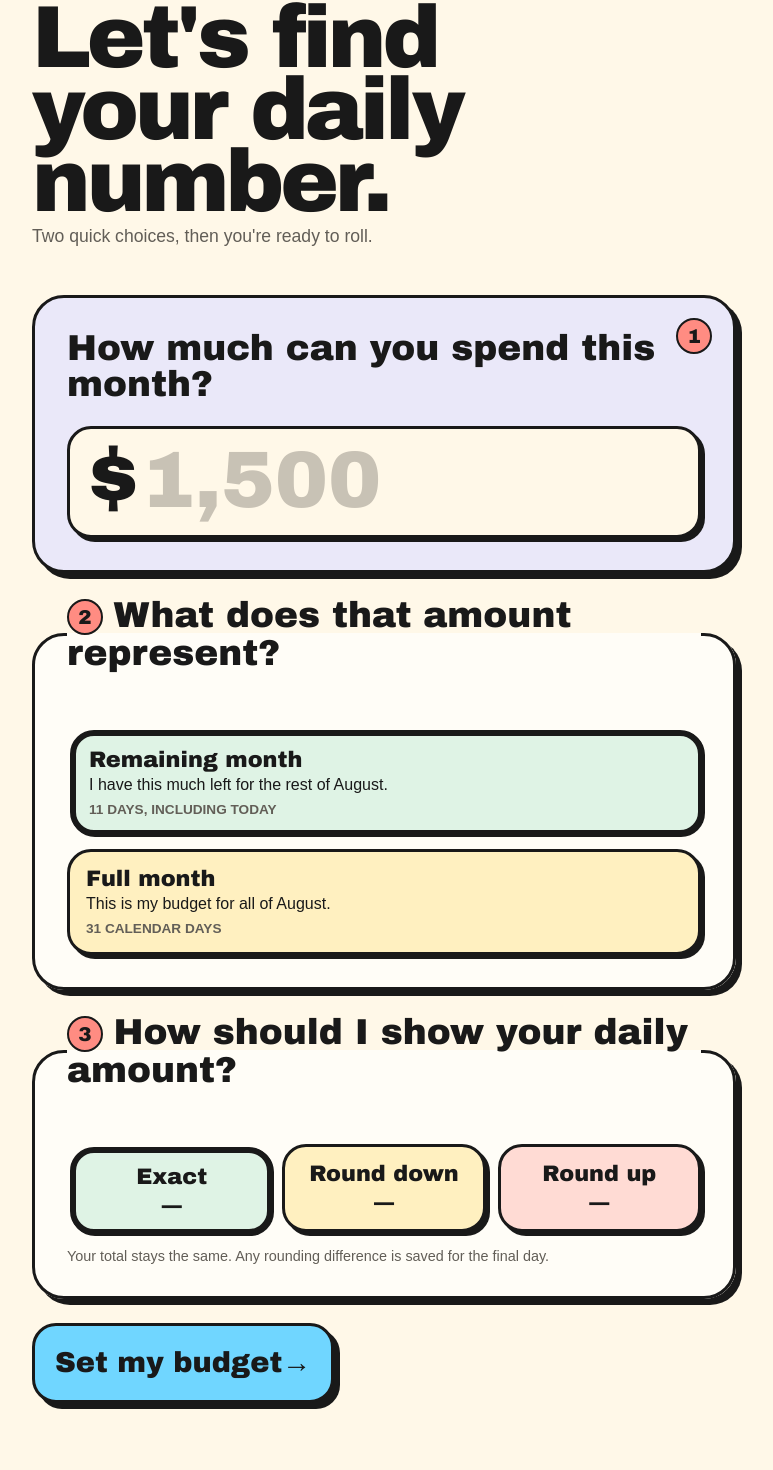
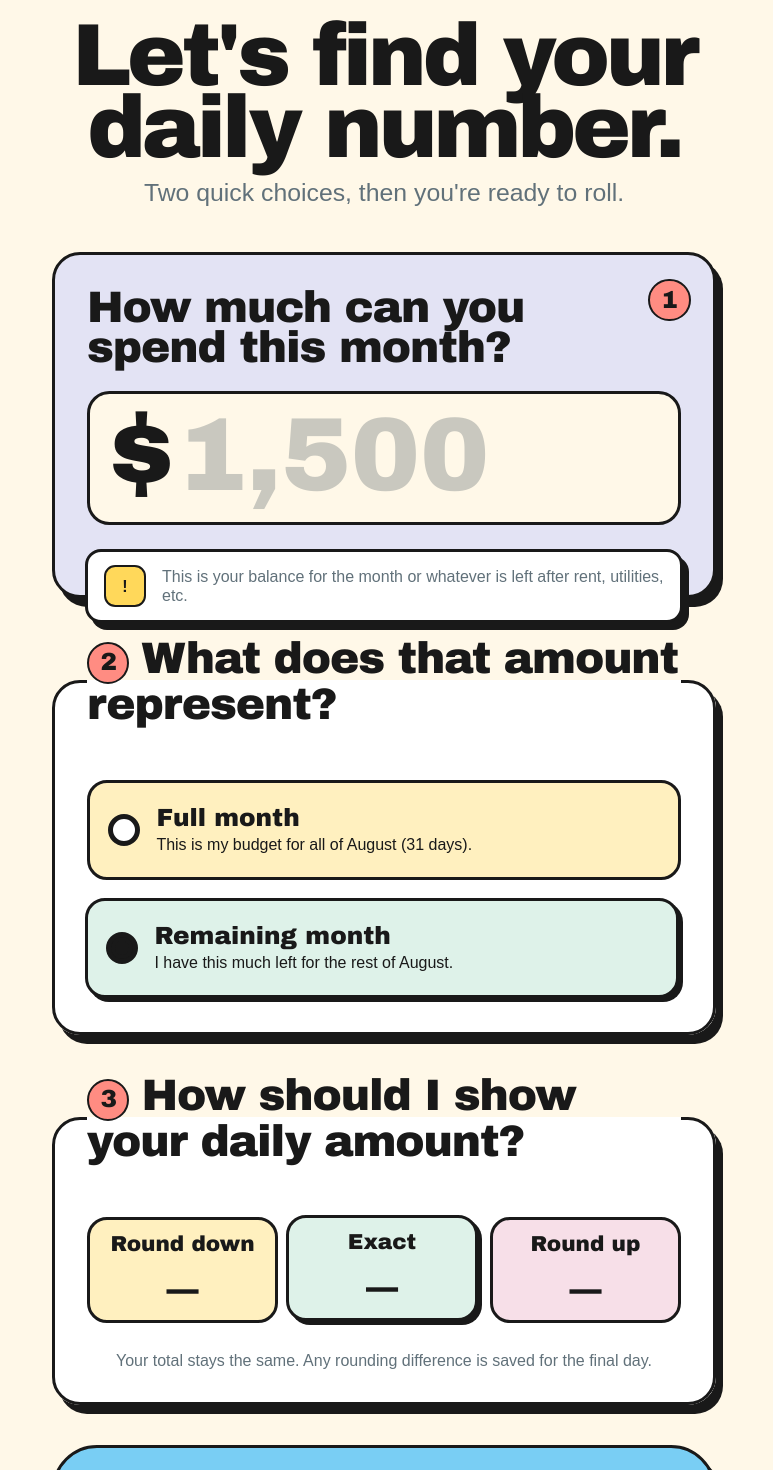
Before and after one commit to sharonmc-cloud/budgeting-app, a React (Vite) app: page / in a window 1280 px wide. Shown: the part 113-1583 px from the top of the page, without its empty margins (256-1029 px from the left). Built offline with nearby package versions, Linux system fonts and the light colour scheme; a web font is replaced by a local one.

Commit message:
Redesign budget onboarding and confirmation

```diff
--- a/src/App.css
+++ b/src/App.css
@@ -1,17 +1,19 @@
-.setup {
-  width: min(100%, 46rem);
+.setup,
+.confirmation {
+  width: min(100%, 44rem);
   margin-inline: auto;
-  padding: var(--space-6) var(--space-4) var(--space-8);
+  padding: 2.25rem 1.25rem 4rem;
 }
 
-.setup__header {
-  max-width: 38rem;
-  margin-bottom: var(--space-7);
+.setup__header,
+.confirmation__header {
+  margin-bottom: 2.75rem;
+  text-align: center;
 }
 
 .setup__eyebrow {
   display: inline-block;
-  padding: 0.4rem 0.85rem;
+  padding: .4rem .85rem;
   border: 2px solid var(--color-ink);
   border-radius: 999px;
   background: var(--color-yellow);
@@ -19,17 +21,31 @@
   text-transform: uppercase;
   transform: rotate(-1deg);
 }
-
-.setup__header h1 {
-  margin: var(--space-4) 0 var(--space-2);
+.setup__header .setup__eyebrow,
+.confirmation__header .setup__eyebrow {
+  margin: 0;
+  padding: .48rem 1.15rem .55rem;
+  border-width: 3px;
   font-family: var(--font-display);
-  font-size: clamp(3.25rem, 14vw, 5.5rem);
-  letter-spacing: -0.045em;
-  line-height: 0.82;
+  font-size: .9rem;
+  font-weight: 800;
+  line-height: 1;
+  transform: none;
 }
 
-.setup__header > p:last-child { color: var(--color-muted); font-size: 1.1rem; }
-.setup form { display: grid; gap: var(--space-5); }
+.setup__header h1,
+.confirmation__header h1 {
+  margin: 2rem 0 .85rem;
+  font-family: var(--font-display);
+  font-size: clamp(3.45rem, 15.5vw, 5.5rem);
+  font-weight: 800;
+  letter-spacing: -.045em;
+  line-height: .82;
+}
+
+.setup__header > p:last-child,
+.confirmation__header > p:last-child { color: #61717a; font-size: clamp(1.1rem, 4.8vw, 1.55rem); line-height: 1.2; }
+.setup form { display: grid; gap: 2.5rem; }
 .setup__actions { display: grid; gap: var(--space-4); }
 .setup__actions .secondary-button { border-radius: var(--radius-md); }
 
@@ -37,115 +53,149 @@
   position: relative;
   min-width: 0;
   margin: 0;
-  padding: var(--space-5);
+  padding: 1.5rem;
   border: var(--border-bold);
-  border-radius: var(--radius-lg);
-  background: var(--color-surface);
-  box-shadow: 6px 6px 0 var(--color-ink);
+  border-radius: 1.75rem;
+  background: #fff;
+  box-shadow: 7px 9px 0 var(--color-ink);
 }
-
-.setup-card--amount { background: color-mix(in srgb, var(--color-lavender) 25%, var(--color-surface)); }
+.setup-card--amount { padding-bottom: 0; background: #e3e3f4; }
 .setup-card h2, .setup-card legend {
   width: 100%;
-  margin: 0 0 var(--space-5);
+  margin: 0 0 1.5rem;
   padding: 0;
   font-family: var(--font-display);
-  font-size: clamp(1.65rem, 7vw, 2.25rem);
-  font-weight: 700;
-  line-height: 1;
+  font-size: clamp(2rem, 8.8vw, 2.75rem);
+  font-weight: 800;
+  letter-spacing: -.025em;
+  line-height: .92;
 }
-
-.setup-card h2 { padding-right: 2.6rem; }
+.setup-card h2 { padding-right: 2.7rem; }
 .setup-card__number {
   display: inline-grid;
-  width: 2.25rem;
-  height: 2.25rem;
-  margin-right: 0.65rem;
+  width: 2.65rem;
+  height: 2.65rem;
+  margin-right: .75rem;
   place-items: center;
-  border: 2px solid var(--color-ink);
+  border: 2.5px solid var(--color-ink);
   border-radius: 50%;
   background: var(--color-coral);
   font-family: var(--font-display);
-  font-size: 1.25rem;
-  vertical-align: 0.15em;
+  font-size: 1.55rem;
+  font-weight: 800;
+  vertical-align: .12em;
 }
-
-.setup-card--amount > .setup-card__number { position: absolute; top: 1.25rem; right: 0.65rem; }
+.setup-card--amount > .setup-card__number { position: absolute; top: 1.5rem; right: .65rem; }
 .money-input {
   display: flex;
   align-items: center;
-  padding: 0.4rem 1rem 0.65rem;
+  min-height: 7rem;
+  padding: .25rem 1rem .55rem;
   border: var(--border-bold);
-  border-radius: var(--radius-md);
+  border-radius: 1.4rem;
   background: var(--color-background);
-  box-shadow: 4px 4px 0 var(--color-ink);
   font-family: var(--font-display);
-  font-size: clamp(3rem, 16vw, 5rem);
-  font-weight: 700;
+  font-size: clamp(4rem, 19vw, 6.5rem);
+  font-weight: 800;
   line-height: 1;
 }
 .money-input input { width: 100%; min-width: 0; border: 0; color: inherit; background: transparent; font: inherit; }
 .money-input:has(input:focus-visible) { outline: 0 solid transparent; }
 html[data-input-modality='keyboard'] .money-input:has(input:focus-visible) { outline: 4px solid var(--color-focus); outline-offset: 4px; }
 .money-input input:focus-visible { outline: 0 solid transparent; }
-.money-input input::placeholder { color: var(--color-muted); opacity: 0.35; }
-.setup__error { margin-top: var(--space-3); font-weight: 700; }
-.setup__daily-preview {
-  margin-top: var(--space-4);
-  color: var(--color-muted);
-  font-size: 1.1rem;
-  text-align: center;
+.money-input input::placeholder { color: #c9c8bf; opacity: 1; }
+.setup__error { margin: var(--space-3) 0; font-weight: 700; }
+.setup__daily-preview { margin-top: var(--space-4); color: var(--color-muted); font-size: 1.1rem; text-align: center; }
+.setup__daily-preview strong { color: var(--color-ink); font-family: var(--font-display); font-size: 1.25em; }
+.setup-callout,
+.rollover-tip {
+  display: flex;
+  gap: 1rem;
+  align-items: center;
+  margin: 1.5rem -.15rem -1.75rem;
+  padding: .8rem 1rem;
+  border: var(--border-bold);
+  border-radius: 1rem;
+  background: #fff;
+  box-shadow: 6px 7px 0 var(--color-ink);
+  color: #61717a;
+  font-size: 1rem;
+  line-height: 1.2;
 }
-.setup__daily-preview strong {
-  color: var(--color-ink);
-  font-family: var(--font-display);
-  font-size: 1.25em;
-}
-.radio-stack { display: grid; gap: var(--space-4); }
+.setup-callout__icon,
+.rollover-tip > span { display: grid; flex: 0 0 2.65rem; height: 2.65rem; place-items: center; border: 2.5px solid var(--color-ink); border-radius: .7rem; background: var(--color-yellow); color: var(--color-ink); font-weight: 900; }
+.radio-stack { display: grid; gap: 1.25rem; }
 .radio-card, .rounding-card { position: relative; display: block; cursor: pointer; }
 .radio-card input, .rounding-card input { position: absolute; width: 1px; height: 1px; opacity: 0; }
 .radio-card > span, .rounding-card > span {
-  display: grid;
-  gap: 0.3rem;
-  padding: var(--space-4);
+  display: flex;
+  gap: 1rem;
+  align-items: center;
+  min-height: 6.25rem;
+  padding: 1rem 1.15rem;
   border: var(--border-bold);
-  border-radius: var(--radius-md);
-  background: color-mix(in srgb, var(--color-mint) 28%, var(--color-surface));
-  box-shadow: 4px 4px 0 var(--color-ink);
+  border-radius: 1.25rem;
+  background: #def2e9;
   transition: box-shadow 120ms ease, transform 120ms ease;
 }
-.radio-card--yellow > span { background: color-mix(in srgb, var(--color-yellow) 35%, var(--color-surface)); }
-.radio-card strong, .rounding-card strong { font-family: var(--font-display); font-size: 1.4rem; line-height: 1; }
-.radio-card small { font-size: 1rem; }
-.radio-card em { margin-top: 0.2rem; color: var(--color-muted); font-size: 0.85rem; font-style: normal; font-weight: 700; text-transform: uppercase; }
-.radio-card input:checked + span, .rounding-card input:checked + span { box-shadow: 1px 1px 0 var(--color-ink); outline: 4px solid var(--color-ink); outline-offset: -6px; transform: translate(3px, 3px); }
+.radio-card--yellow > span { background: #fff0bf; }
+.radio-card i { flex: 0 0 2rem; height: 2rem; border: 5px solid var(--color-ink); border-radius: 50%; background: #fff; }
+.radio-card input:checked + span i { background: var(--color-ink); box-shadow: inset 0 0 0 4px var(--color-ink); }
+.radio-card strong, .rounding-card strong { display: block; font-family: var(--font-display); font-size: 1.55rem; font-weight: 800; line-height: 1; }
+.radio-card small { display: block; margin-top: .3rem; font-size: 1rem; line-height: 1.15; }
+.radio-card input:checked + span, .rounding-card input:checked + span { box-shadow: 4px 4px 0 var(--color-ink); transform: translate(-2px, -2px); }
 html[data-input-modality='keyboard'] .radio-card input:focus-visible + span,
 html[data-input-modality='keyboard'] .rounding-card input:focus-visible + span { outline: 4px solid var(--color-focus); outline-offset: 3px; }
-.rounding-grid { display: grid; grid-template-columns: repeat(3, minmax(0, 1fr)); gap: var(--space-3); }
-.rounding-card > span { height: 100%; padding: 1rem 0.65rem; text-align: center; }
-.rounding-card:nth-child(2) > span { background: color-mix(in srgb, var(--color-yellow) 35%, var(--color-surface)); }
-.rounding-card:nth-child(3) > span { background: color-mix(in srgb, var(--color-coral) 30%, var(--color-surface)); }
-.rounding-card small { font-family: var(--font-display); font-size: 1.25rem; font-weight: 700; }
-.setup-card__note { margin-top: var(--space-4); color: var(--color-muted); font-size: 0.9rem; }
-.setup__submit {
+.rounding-grid { display: grid; grid-template-columns: repeat(3, minmax(0, 1fr)); gap: .65rem; }
+.rounding-card > span { display: grid; height: 100%; min-height: 6.6rem; padding: .8rem .3rem; text-align: center; background: #fff0bf; }
+.rounding-card:nth-child(2) > span { background: #def2e9; }
+.rounding-card:nth-child(3) > span { background: #f7dfe8; }
+.rounding-card strong { font-size: clamp(1rem, 4.4vw, 1.35rem); }
+.rounding-card small { font-family: var(--font-display); font-size: clamp(1.4rem, 6vw, 2rem); font-weight: 800; }
+.setup-card__note { margin: 1.75rem auto 0; color: #61717a; font-size: 1rem; line-height: 1.2; text-align: center; }
+.setup__submit,
+.confirmation__submit {
   display: flex;
-  justify-content: space-between;
+  justify-content: center;
   align-items: center;
-  min-height: 5rem;
-  padding: 0.75rem 1.25rem;
+  gap: 1.2rem;
+  width: 100%;
+  min-height: 5.6rem;
+  padding: .75rem 1.25rem;
   border: var(--border-bold);
-  border-radius: var(--radius-md);
+  border-radius: 999px;
   color: var(--color-ink);
-  background: #70d6ff;
-  box-shadow: 6px 6px 0 var(--color-ink);
+  background: #79cef4;
+  box-shadow: 6px 8px 0 var(--color-ink);
   font-family: var(--font-display);
-  font-size: 1.8rem;
-  font-weight: 700;
+  font-size: clamp(1.8rem, 8vw, 2.4rem);
+  font-weight: 800;
   cursor: pointer;
   transition: box-shadow 120ms ease, transform 120ms ease;
 }
-.setup__submit:hover { box-shadow: 8px 8px 0 var(--color-ink); transform: translate(-2px, -2px); }
-.setup__submit:active { box-shadow: 1px 1px 0 var(--color-ink); transform: translate(5px, 5px); }
+.setup__submit:hover, .confirmation__submit:hover { box-shadow: 8px 10px 0 var(--color-ink); transform: translate(-2px, -2px); }
+.setup__submit:active, .confirmation__submit:active { box-shadow: 1px 1px 0 var(--color-ink); transform: translate(5px, 5px); }
+
+/* First-run confirmation */
+.confirmation__header { margin-bottom: 2.5rem; }
+.confirmation__header h1 { font-size: clamp(3.5rem, 15vw, 5.6rem); }
+.allowance-card { padding: 1.75rem 1.4rem; border: var(--border-bold); border-radius: 1.8rem; background: #79cef4; box-shadow: 8px 10px 0 var(--color-ink); text-align: center; }
+.allowance-card__label { display: inline-block; padding: .35rem .8rem; border: var(--border-bold); border-radius: .75rem; background: #fff; font-weight: 800; text-transform: uppercase; }
+.allowance-card__amount { margin-top: 1.25rem; font-family: var(--font-display); font-size: clamp(5rem, 21vw, 8rem); font-weight: 800; letter-spacing: -.055em; line-height: .85; }
+.allowance-card__caption { font-family: var(--font-display); font-size: clamp(1.4rem, 6.5vw, 2rem); font-weight: 800; }
+.allowance-card dl { display: grid; grid-template-columns: 1fr 1fr; gap: 1rem; margin: 1.6rem 0 0; padding-top: 1.25rem; border-top: var(--border-bold); text-align: left; }
+.allowance-card dl div:last-child { text-align: right; }
+.allowance-card dt, .dashboard-preview dt { color: #526d7b; font-weight: 800; text-transform: uppercase; }
+.allowance-card dd, .dashboard-preview dd { margin: .25rem 0 0; font-family: var(--font-display); font-size: clamp(1.45rem, 6vw, 2rem); font-weight: 800; line-height: 1; }
+.dashboard-preview { margin-top: 3.25rem; }
+.dashboard-preview h2 { margin: 0 0 1rem; color: #61717a; font-family: var(--font-display); font-size: 1.25rem; font-weight: 800; text-transform: uppercase; }
+.dashboard-preview__card { overflow: hidden; border: var(--border-bold); border-radius: 1.7rem; background: #f1f1fb; box-shadow: 7px 9px 0 var(--color-ink); }
+.dashboard-preview dl { display: grid; grid-template-columns: repeat(3, minmax(0, 1fr)); margin: 0; padding: 1.5rem .5rem; text-align: center; }
+.dashboard-preview dl > div + div { border-left: var(--border-bold); }
+.dashboard-preview dd { overflow-wrap: anywhere; font-size: clamp(1.15rem, 5.2vw, 2rem); }
+.dashboard-preview__card > p { padding: 1rem; border-top: var(--border-bold); background: #fff; color: #61717a; font-size: 1.05rem; font-weight: 700; text-align: center; }
+.rollover-tip { margin: 3rem 0 2.25rem; box-shadow: none; }
+.confirmation__submit { background: var(--color-yellow); }
 
 .today {
   width: min(100%, 44rem);
@@ -583,8 +633,9 @@ html[data-input-modality='keyboard'] select:focus-visible {
 }
 
 @media (min-width: 42rem) {
-  .setup { padding-top: var(--space-8); }
-  .setup-card { padding: var(--space-6); }
+  .setup, .confirmation { padding-top: var(--space-8); }
+  .setup-card { padding: 2rem; }
+  .setup-card--amount { padding-bottom: 0; }
   .today {
     padding-top: var(--space-8);
     padding-bottom: var(--space-8);
@@ -621,8 +672,6 @@ html[data-input-modality='keyboard'] select:focus-visible {
 }
 
 @media (max-width: 34rem) {
-  .rounding-grid { grid-template-columns: 1fr; }
-  .rounding-card > span { grid-template-columns: 1fr auto; text-align: left; }
   .transaction-row { gap: var(--space-2); }
 }
 
--- a/src/App.tsx
+++ b/src/App.tsx
@@ -2,6 +2,7 @@ import { useEffect, useMemo, useRef, useState, type CSSProperties } from 'react'
 import './App.css'
 import CategoryButton from './components/CategoryButton'
 import BudgetSetup from './components/BudgetSetup'
+import BudgetConfirmed from './components/BudgetConfirmed'
 import Settings from './components/Settings'
 import {
   createNewMonthBudget,
@@ -142,6 +143,7 @@ function App() {
   const [drawer, setDrawer] = useState<{ month: string; category: string } | null>(null)
   const [drawerClosing, setDrawerClosing] = useState(false)
   const [showConfetti, setShowConfetti] = useState(false)
+  const [confirmedConfiguration, setConfirmedConfiguration] = useState<BudgetConfiguration | null>(null)
   const inputRef = useRef<HTMLInputElement>(null)
   const drawerRef = useRef<HTMLDialogElement>(null)
   const drawerTriggerRef = useRef<HTMLButtonElement | null>(null)
@@ -197,11 +199,17 @@ function App() {
   }, [showConfetti])
 
   const saveConfiguration = (configuration: BudgetConfiguration) => { saveBudget(configuration); setConfigurations(loadBudgetConfigurations()); setShowSetup(false) }
-  if (!currentConfiguration && !previousConfiguration) return <BudgetSetup onComplete={saveConfiguration} />
+  if (!currentConfiguration && !previousConfiguration) return <BudgetSetup onComplete={(configuration) => { saveConfiguration(configuration); setConfirmedConfiguration(configuration) }} />
   if (!currentConfiguration && showSetup && previousConfiguration) return <BudgetSetup initialAmountCents={previousConfiguration.amountCents} initialRounding={previousConfiguration.rounding} newMonth onCancel={() => setShowSetup(false)} onComplete={(configuration) => saveConfiguration(createNewMonthBudget(previousConfiguration, monthKey, today, configuration.amountCents, configuration.rounding))} />
   if (!currentConfiguration && previousConfiguration) {
     const details = getMonthDetails()
     return <NewMonthPrompt previous={previousConfiguration} monthName={details.monthName} onEdit={() => setShowSetup(true)} onKeep={() => saveConfiguration(createNewMonthBudget(previousConfiguration, monthKey, today))} />
+  }
+  if (confirmedConfiguration) {
+    const spentCents = transactions
+      .filter((transaction) => transaction.date.slice(0, 7) === confirmedConfiguration.monthKey)
+      .reduce((total, transaction) => total + transaction.amountCents, 0)
+    return <BudgetConfirmed configuration={confirmedConfiguration} spentCents={spentCents} onContinue={() => setConfirmedConfiguration(null)} />
   }
 
   const activeDate = view === 'today' ? today : selectedDate
--- /dev/null
+++ b/src/components/BudgetConfirmed.tsx
@@ -0,0 +1,59 @@
+import { getDailyAllocationCents, getMonthDetails, getPeriodDays, type BudgetConfiguration } from '../budget'
+
+type Props = {
+  configuration: BudgetConfiguration
+  spentCents: number
+  onContinue: () => void
+}
+
+const currency = new Intl.NumberFormat(undefined, {
+  style: 'currency',
+  currency: 'USD',
+  minimumFractionDigits: 0,
+  maximumFractionDigits: 2,
+})
+
+const money = (cents: number) => currency.format(cents / 100)
+
+function BudgetConfirmed({ configuration, spentCents, onContinue }: Props) {
+  const setupDate = new Date(`${configuration.setupDate}T12:00:00`)
+  const month = getMonthDetails(setupDate)
+  const days = getPeriodDays(configuration.interpretation, setupDate)
+  const dailyCents = getDailyAllocationCents(configuration.amountCents, days, configuration.rounding)
+  const remainingCents = configuration.amountCents - spentCents
+
+  return <main className="confirmation">
+    <header className="confirmation__header">
+      <p className="setup__eyebrow">All locked in!</p>
+      <h1>You're ready to<br />roll, Champ!</h1>
+      <p>Your custom daily allowance is<br />calculated and set.</p>
+    </header>
+
+    <section className="allowance-card" aria-labelledby="allowance-title">
+      <p className="allowance-card__label" id="allowance-title">Your daily track</p>
+      <p className="allowance-card__amount">{money(dailyCents)}</p>
+      <p className="allowance-card__caption">to spend every single day</p>
+      <dl>
+        <div><dt>Total allocation</dt><dd>{money(configuration.amountCents)}</dd></div>
+        <div><dt>Time frame</dt><dd>{days} Days ({month.monthName})</dd></div>
+      </dl>
+    </section>
+
+    <section className="dashboard-preview" aria-labelledby="dashboard-title">
+      <h2 id="dashboard-title">Your live monthly dashboard</h2>
+      <div className="dashboard-preview__card">
+        <dl>
+          <div><dt>Budgeted</dt><dd>{money(configuration.amountCents)}</dd></div>
+          <div><dt>Spent</dt><dd>{money(spentCents)}</dd></div>
+          <div><dt>Remaining</dt><dd>{money(remainingCents)}</dd></div>
+        </dl>
+        <p>Donut breakdown updates as you spend!</p>
+      </div>
+    </section>
+
+    <aside className="rollover-tip"><span aria-hidden="true">!</span><p><strong>Tip:</strong> Your {money(dailyCents)} allowance rolls over to tomorrow if you don't spend it all today!</p></aside>
+    <button className="confirmation__submit" type="button" onClick={onContinue}>Let's start tracking! <span aria-hidden="true">→</span></button>
+  </main>
+}
+
+export default BudgetConfirmed
--- a/src/components/BudgetSetup.tsx
+++ b/src/components/BudgetSetup.tsx
@@ -35,8 +35,8 @@ function BudgetSetup({ onComplete, initialAmountCents, initialRounding = 'exact'
       : getDailyAllocationCents(amountCents, days, 'exact')
 
   const choices: Array<{ value: RoundingPreference; label: string }> = [
+    { value: 'down', label: 'Round down' },
     { value: 'exact', label: 'Exact' },
-    { value: 'down', label: 'Round down' },
     { value: 'up', label: 'Round up' },
   ]
 
@@ -89,25 +89,26 @@ function BudgetSetup({ onComplete, initialAmountCents, initialRounding = 'exact'
               Enter an amount greater than $0, with up to two decimal places.
             </p>
           )}
-          {exactDailyPreview !== null && (
+          {newMonth && exactDailyPreview !== null && (
             <p className="setup__daily-preview" aria-live="polite">
               That gives you{' '}
               <strong>{currency.format(exactDailyPreview / 100)} per day</strong>
               .
             </p>
           )}
+          {!newMonth && <aside className="setup-callout"><span className="setup-callout__icon" aria-hidden="true">!</span><p>This is your balance for the month or whatever is left after rent, utilities, etc.</p></aside>}
         </section>
 
         {!newMonth && <fieldset className="setup-card">
           <legend><span className="setup-card__number" aria-hidden="true">2</span>What does that amount represent?</legend>
           <div className="radio-stack">
+            <label className="radio-card radio-card--yellow">
+              <input type="radio" name="interpretation" value="full-month" checked={interpretation === 'full-month'} onChange={() => setInterpretation('full-month')} />
+              <span><i aria-hidden="true" /><span><strong>Full month</strong><small>This is my budget for all of {month.monthName} ({month.totalDays} days).</small></span></span>
+            </label>
             <label className="radio-card">
               <input type="radio" name="interpretation" value="remaining-month" checked={interpretation === 'remaining-month'} onChange={() => setInterpretation('remaining-month')} />
-              <span><strong>Remaining month</strong><small>I have this much left for the rest of {month.monthName}.</small><em>{month.remainingDays} days, including today</em></span>
-            </label>
-            <label className="radio-card radio-card--yellow">
-              <input type="radio" name="interpretation" value="full-month" checked={interpretation === 'full-month'} onChange={() => setInterpretation('full-month')} />
-              <span><strong>Full month</strong><small>This is my budget for all of {month.monthName}.</small><em>{month.totalDays} calendar days</em></span>
+              <span><i aria-hidden="true" /><span><strong>Remaining month</strong><small>I have this much left for the rest of {month.monthName}.</small></span></span>
             </label>
           </div>
         </fieldset>}
```
